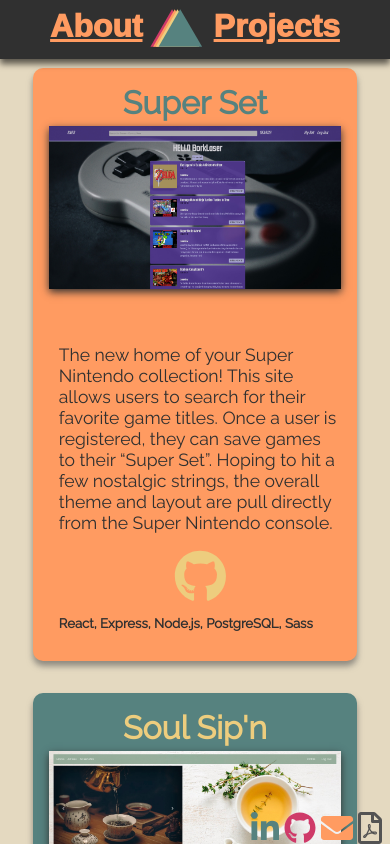
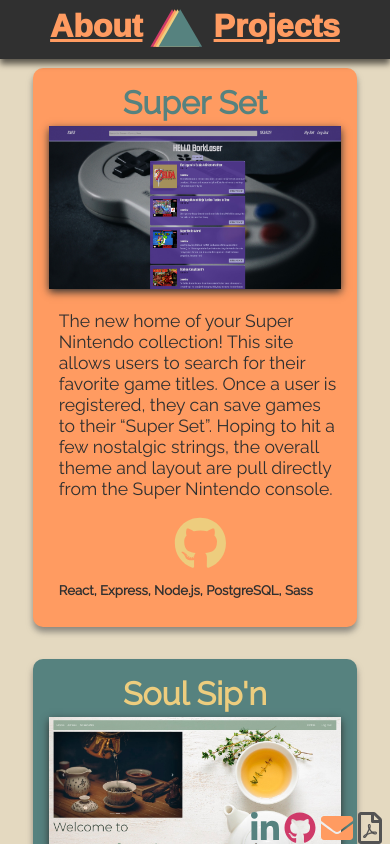
Before and after one commit to BrockMolmen/my-web-portfolio, a React (Create React App) app: page /projects in a window 390 px wide. Shown: the top 844 px of the page. Built offline with nearby package versions, Linux system fonts and the light colour scheme; a web font is replaced by a local one.

Commit message:
add CSS for resposivness on logo

```diff
--- a/src/styles/main.css
+++ b/src/styles/main.css
@@ -36,6 +36,7 @@
 @media screen and (max-width: 1000px) {
   .main-logo {
     max-width: 90vw;
+    height: auto;
   }
 }
 
@@ -167,6 +168,12 @@
   margin-bottom: 1em;
 }
 
+@media screen and (max-width: 1000px) {
+  .proj-deck {
+    padding: 0vh;
+  }
+}
+
 .proj-gitbox {
   text-align: center;
 }
--- a/src/styles/main.scss
+++ b/src/styles/main.scss
@@ -49,6 +49,7 @@
 
   @media screen and (max-width: 1000px) {
     max-width: 90vw;
+    height: auto;
   }
 }
 
@@ -165,8 +166,11 @@
 
 .proj-deck {
   padding-top: 4vh;
+  margin-bottom: 1em;
+  @media screen and (max-width: 1000px) {
+    padding: 0vh;
+  }
 
-  margin-bottom: 1em;
 }
 
 .proj-gitbox{
```
Also changed, not shown: 1 other file (tests, documents, lock files or other folders).
